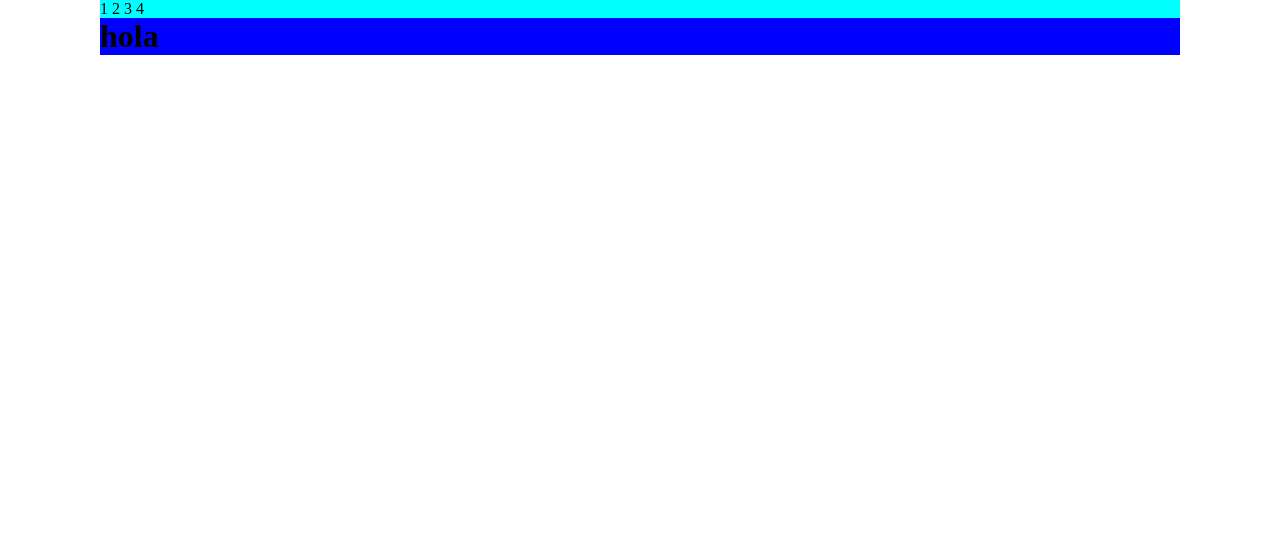
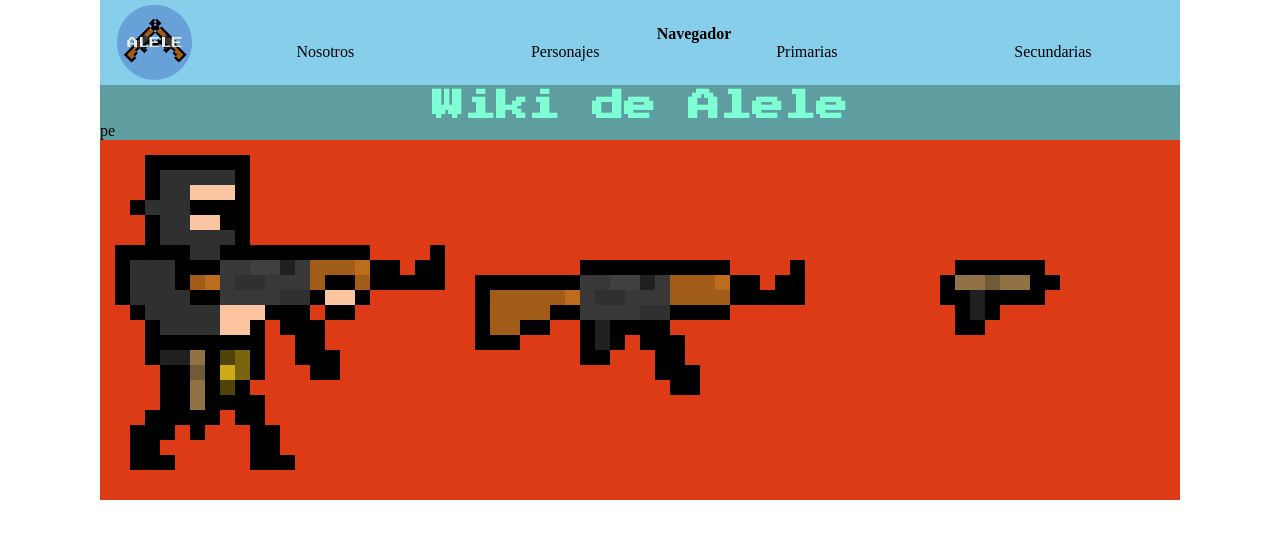
Before and after one commit to FaMaAvPa/alele, a PHP site: page / in a window 1280 px wide. Shown: the top 539 px of the page. Run offline with PHP 8.4, Linux system fonts and the light colour scheme.

Commit message:
Header y otros
alele

```diff
--- a/index.html
+++ b/index.html
@@ -8,17 +8,25 @@
 </head>
 <body>
     <div class="aberracion">
-        <header>
-            <nav>
-                <ul class="header_navegador">
-                    <li>1</li>
-                    <li>2</li>
-                    <li>3</li>
-                    <li>4</li>
+        <header class="header">
+            <img src="./img/Logo2.png" alt="Logo">
+            <nav class="header_navegador">
+                <h4>Navegador</h4>
+                <ul>
+                    <li>Nosotros</li>
+                    <li>Personajes</li>
+                    <li>Primarias</li>
+                    <li>Secundarias</li>
                 </ul>
             </nav>
         </header>
-        <h1>hola</h1>
+        <h1 class="titulo">Wiki de Alele</h1>
+        <p>pe</p>
+        <div class="index_seleccion">
+            <img src="./img/PJ.png  " alt="Personajes">
+            <img src="./img/AK_47 8.png" alt="Primarias">
+            <img src="./img/SGS320.png" alt="Secundarias">
+        </div>
     </div>
 </body>
 </html>
--- a/styles.css
+++ b/styles.css
@@ -1,3 +1,12 @@
+/*Fuentes Chongi Chongi*/
+@import url('https://fonts.googleapis.com/css2?family=Press+Start+2P&display=swap');
+
+.press-start-2p-regular {
+    font-family: "Press Start 2P", system-ui;
+    font-weight: 400;
+    font-style: normal;
+  }
+
 *{
     margin: 0;
     padding: 0;
@@ -7,21 +16,42 @@
     width: 1080px;
     height: 100%;
     margin: auto;
-    background-color: blue;
+    background-color: cadetblue ;
 }
 
 /* Titulos */
 .titulo{
     text-align: center;
     color: aquamarine;
+    font-family: "Press Start 2P", system-ui;
     padding-top: 5px;
 }
 
 /*Header y Navegador*/
+.header{
+    background-color: skyblue;
+    text-align: center;
+    display: grid;
+    grid-template-columns: 10% auto;
+}
+
+.header img{
+    padding: 5px ;
+    width: 75px;
+    margin: auto;
+}
 .header_navegador{
-    background-color: aqua;
+    margin: auto;
+    background-color: skyblue;
+    width: 100%;
 }
-.header_navegador li{
+
+.header_navegador ul{
+    display: flex;
+    justify-content: space-around;
+}
+
+.header_navegador ul li{
     display: inline;
     list-style: none;
 }
@@ -33,6 +63,24 @@ main{
 
 /* Footer */
 
+/* Pagina Index */
+
+.index_seleccion{
+    display: grid;
+    grid-template-columns: auto auto auto;
+}
+
+.index_seleccion  img{
+    margin: auto;
+    width: 100%;
+    background-color: rgb(220, 59, 22);
+}
+
+.index_seleccion  img:hover{
+    transform: scale(1.08);
+    transition-duration: 500ms;
+    transform-origin: 500ms;
+}
 /* Página Nosotros */
 .div_nosotros_1{
     display: flex;
```
Also changed, not shown: img/AK_47 8.png (added), img/Logo2.png (added), img/PJ.png (added), img/SGS320.png (added).
